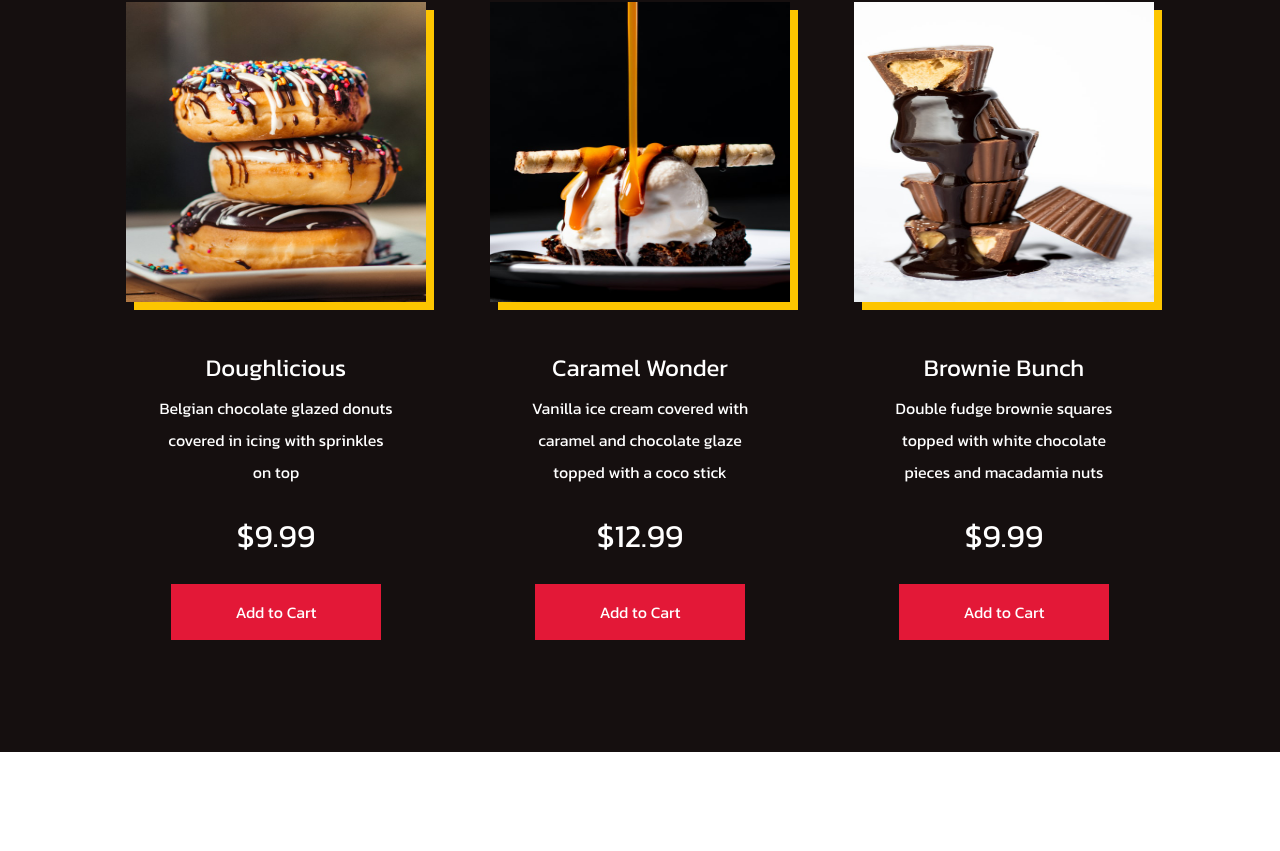
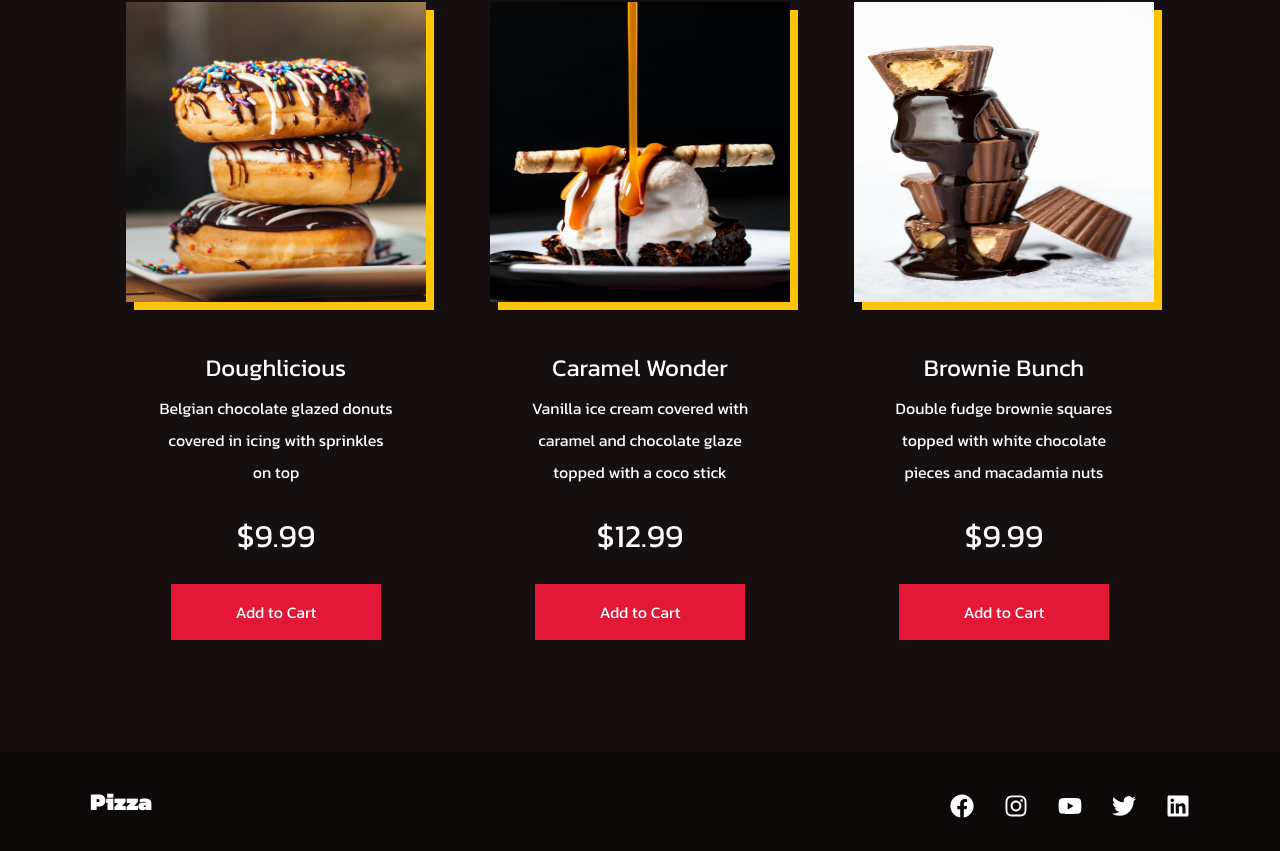
Before and after one commit to mhasanrabbi/Pizza-Restaurant, a React (Create React App) app: page / in a window 1280 px wide. Shown: the part 2464-3315 px from the top of the page. Before the commit the page ends 3216 px from the top, so only its background shows below. Built offline with nearby package versions, Linux system fonts and the light colour scheme.

Commit message:
build footer component

```diff
--- a/src/App.js
+++ b/src/App.js
@@ -5,6 +5,7 @@
 import Products from './components/Products';
 import { productData, productDataTwo } from './components/Products/data';
 import Feature from './components/Feature';
+import Footer from './Footer';
 
 function App() {
   return (
@@ -14,6 +15,7 @@
       <Products heading='Choose your favorite' data={productData}/>
       <Feature />
       <Products heading='Sweet Treats for you' data={productDataTwo}/>
+      <Footer />
     </Router>
   );
 }
--- /dev/null
+++ b/src/Footer/FooterElements.js
@@ -0,0 +1,57 @@
+import styled from 'styled-components';
+import { Link } from 'react-router-dom';
+
+export const FooterContainer = styled.footer`
+  background-color: #0d0909;
+`;
+
+export const FooterWrap = styled.div`
+  padding: 16px 24px;
+  display: flex;
+  flex-direction: column;
+  justify-content: center;
+  align-items: center;
+  max-width: 1300px;
+  margin: 0 auto;
+`;
+
+export const SocialMedia = styled.section`
+  max-width: 1300px;
+  width: 100%;
+`;
+
+export const SocialMediaWrap = styled.div`
+  display: flex;
+  justify-content: space-between;
+  align-items: center;
+  max-width: 1100px;
+  margin: 16px auto 0 auto;
+
+  @media screen and (max-width: 820px) {
+    flex-direction: column;
+  }
+`;
+
+export const SocialLogo = styled(Link)`
+  color: #fff;
+  justify-self: start;
+  cursor: pointer;
+  text-decoration: none;
+  font-size: 1.5rem;
+  display: flex;
+  align-items: center;
+  margin-bottom: 16px;
+  font-weight: bold;
+`;
+
+export const SocialIcons = styled.div`
+  display: flex;
+  justify-content: space-between;
+  align-items: center;
+  width: 240px;
+`;
+
+export const SocialIconLink = styled.a`
+  color: #fff;
+  font-size: 24px;
+`;
--- /dev/null
+++ b/src/Footer/index.js
@@ -0,0 +1,55 @@
+import React from 'react';
+import {
+  FaFacebook,
+  FaInstagram,
+  FaYoutube,
+  FaTwitter,
+  FaLinkedin
+} from 'react-icons/fa';
+import {
+  FooterContainer,
+  FooterWrap,
+  SocialMedia,
+  SocialMediaWrap,
+  SocialLogo,
+  SocialIcons,
+  SocialIconLink
+} from './FooterElements';
+
+const Footer = () => {
+  return (
+    <FooterContainer>
+      <FooterWrap>
+        <SocialMedia>
+          <SocialMediaWrap>
+            <SocialLogo to='/'>Pizza</SocialLogo>
+            <SocialIcons>
+              <SocialIconLink href='/' target='_blank' aria-label='Facebook'>
+                <FaFacebook />
+              </SocialIconLink>
+              <SocialIconLink href='/' target='_blank' aria-label='Instagram'>
+                <FaInstagram />
+              </SocialIconLink>
+              <SocialIconLink href='/' target='_blank' aria-label='Youtube'>
+                <FaYoutube />
+              </SocialIconLink>
+              <SocialIconLink
+                href='//www.twitter.com/briandesignz'
+                target='_blank'
+                aria-label='Twitter'
+                rel='noopener noreferrer'
+              >
+                <FaTwitter />
+              </SocialIconLink>
+              <SocialIconLink href='/' target='_blank' aria-label='Linkedin'>
+                <FaLinkedin />
+              </SocialIconLink>
+            </SocialIcons>
+          </SocialMediaWrap>
+        </SocialMedia>
+      </FooterWrap>
+    </FooterContainer>
+  );
+};
+
+export default Footer;
```
